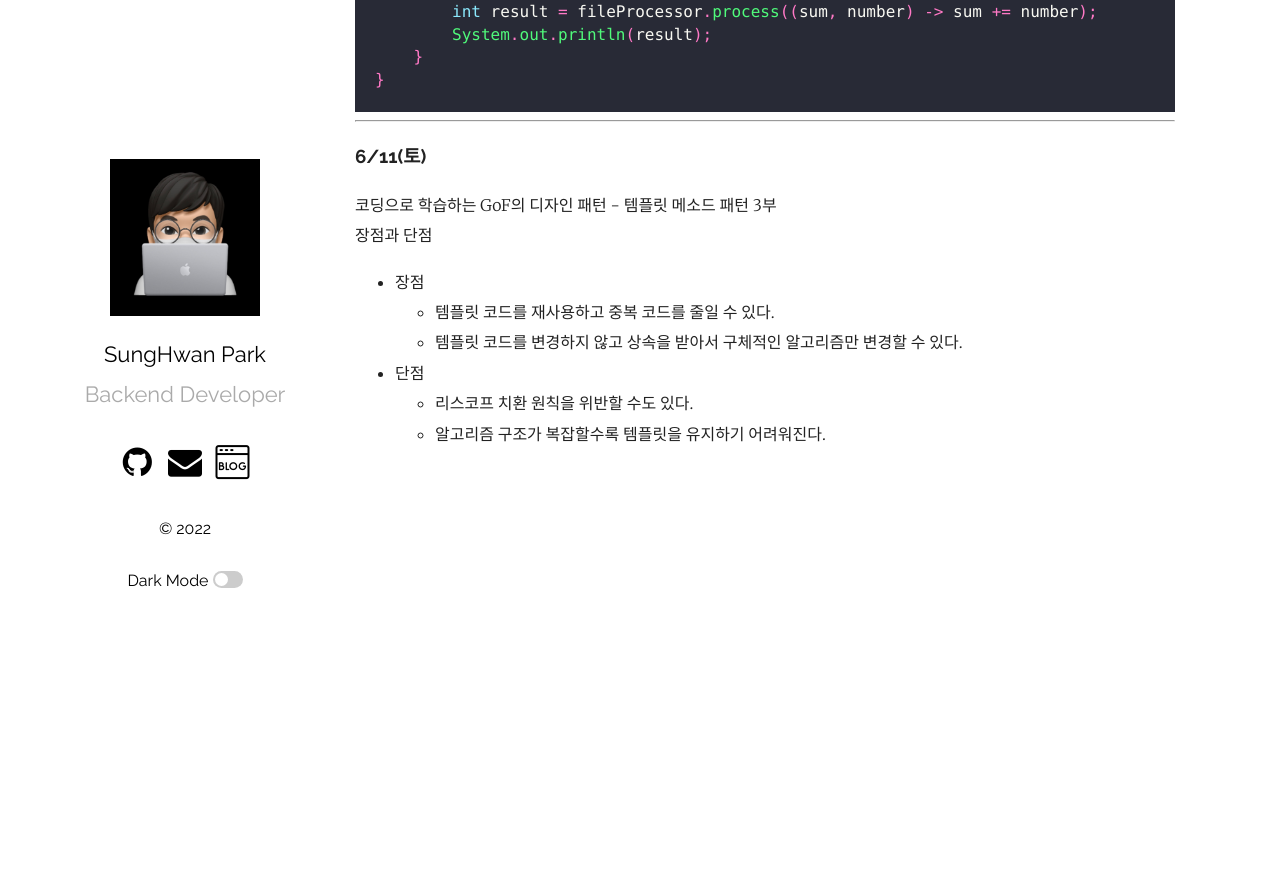
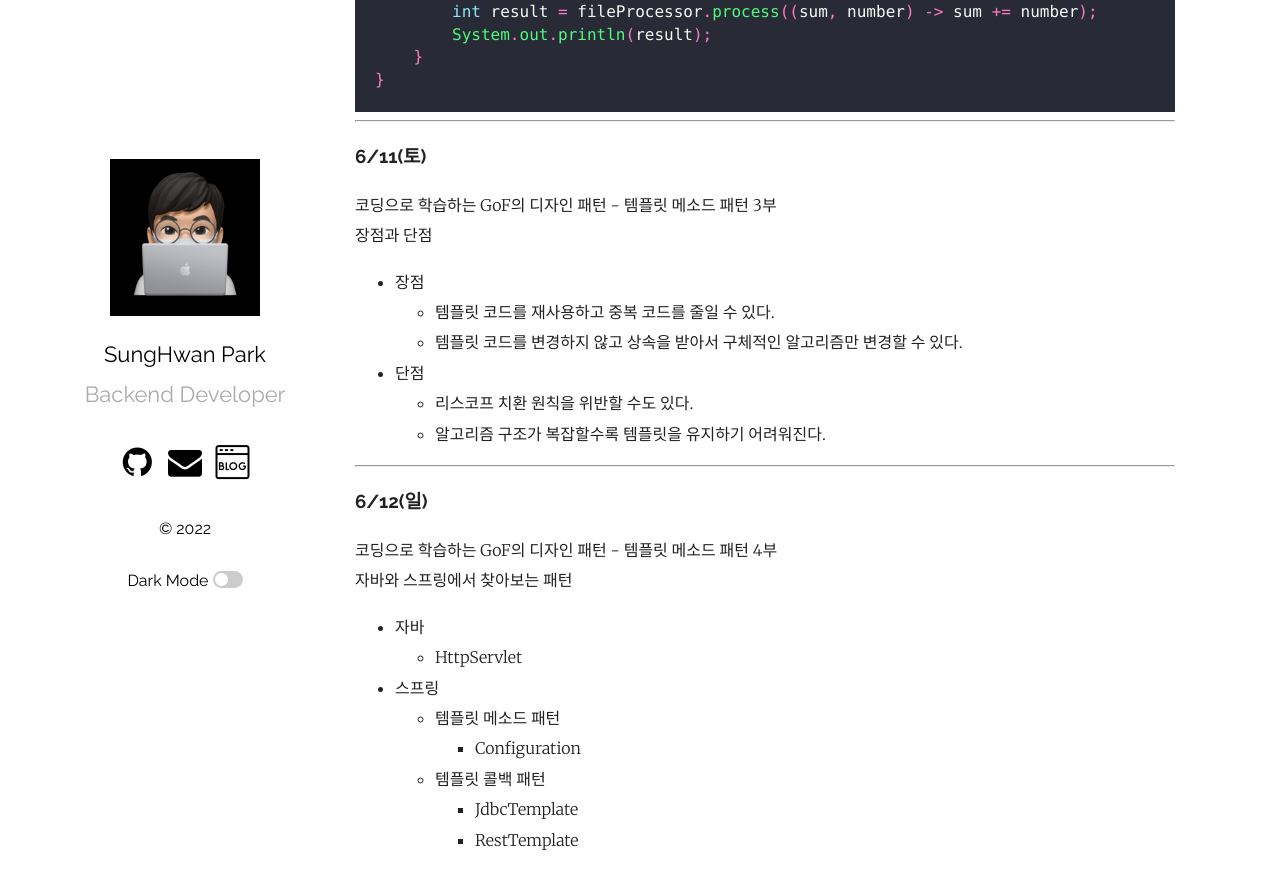
Before and after one commit to park0219/park0219.github.io, a Jekyll site: the page built from _posts/2022-06-01-6월TIL.markdown, in a window 1280 px wide and 900 px high, scrolled down 10016 px. Shown: the top 889 px of the window. Built offline with Jekyll 4.4.1, drawn with Linux system fonts in a browser that asks for light colours; comment, search, counter and statistics services are not loaded; before the commit the page ends 10510 px from its top, so only the background shows below that.

Commit message:
feat: 2022-06-12 TIL 추가

```diff
--- a/_posts/2022-06-01-6월TIL.markdown
+++ b/_posts/2022-06-01-6월TIL.markdown
@@ -481,3 +481,19 @@ public class Client {
 -   단점
     -   리스코프 치환 원칙을 위반할 수도 있다.
     -   알고리즘 구조가 복잡할수록 템플릿을 유지하기 어려워진다.
+
+---
+
+### 6/12(일)
+
+코딩으로 학습하는 GoF의 디자인 패턴 - 템플릿 메소드 패턴 4부<br/>
+자바와 스프링에서 찾아보는 패턴
+
+-   자바
+    -   HttpServlet
+-   스프링
+    -   템플릿 메소드 패턴
+        -   Configuration
+    -   템플릿 콜백 패턴
+        -   JdbcTemplate
+        -   RestTemplate
```
